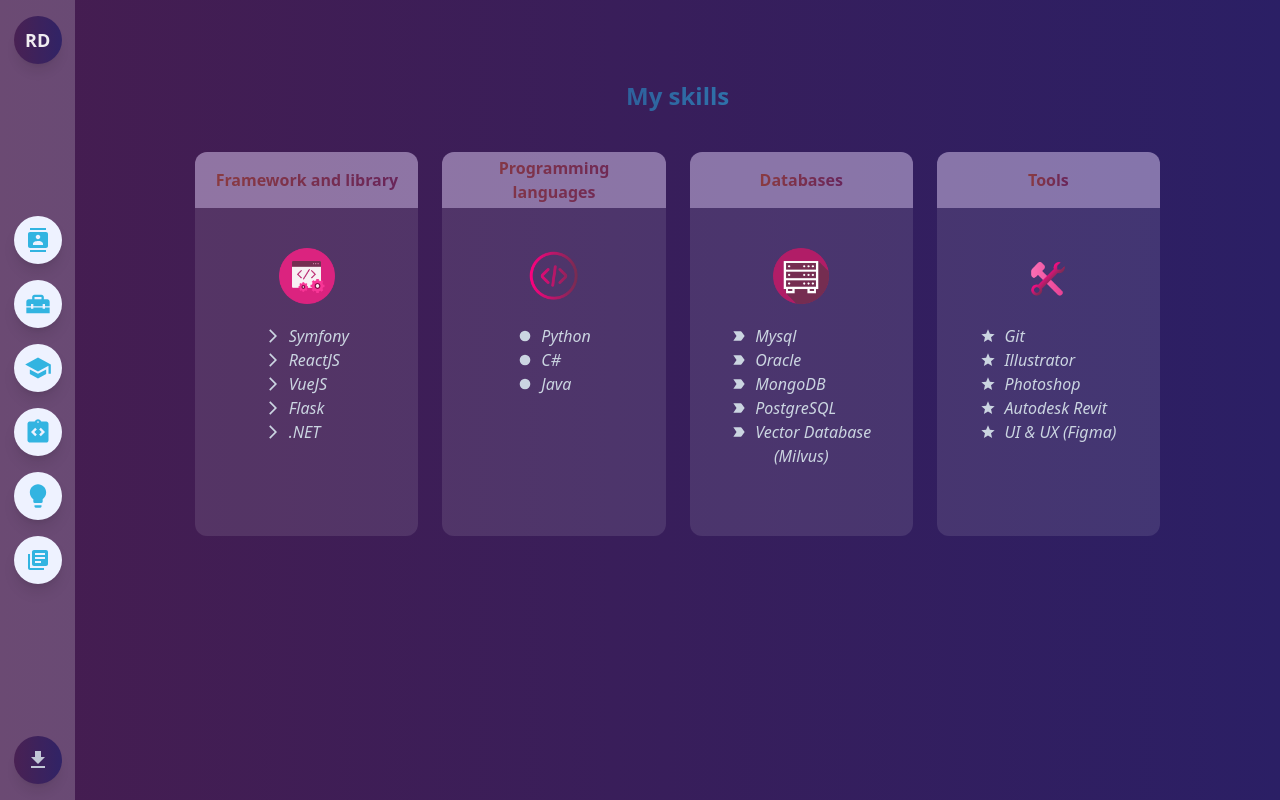
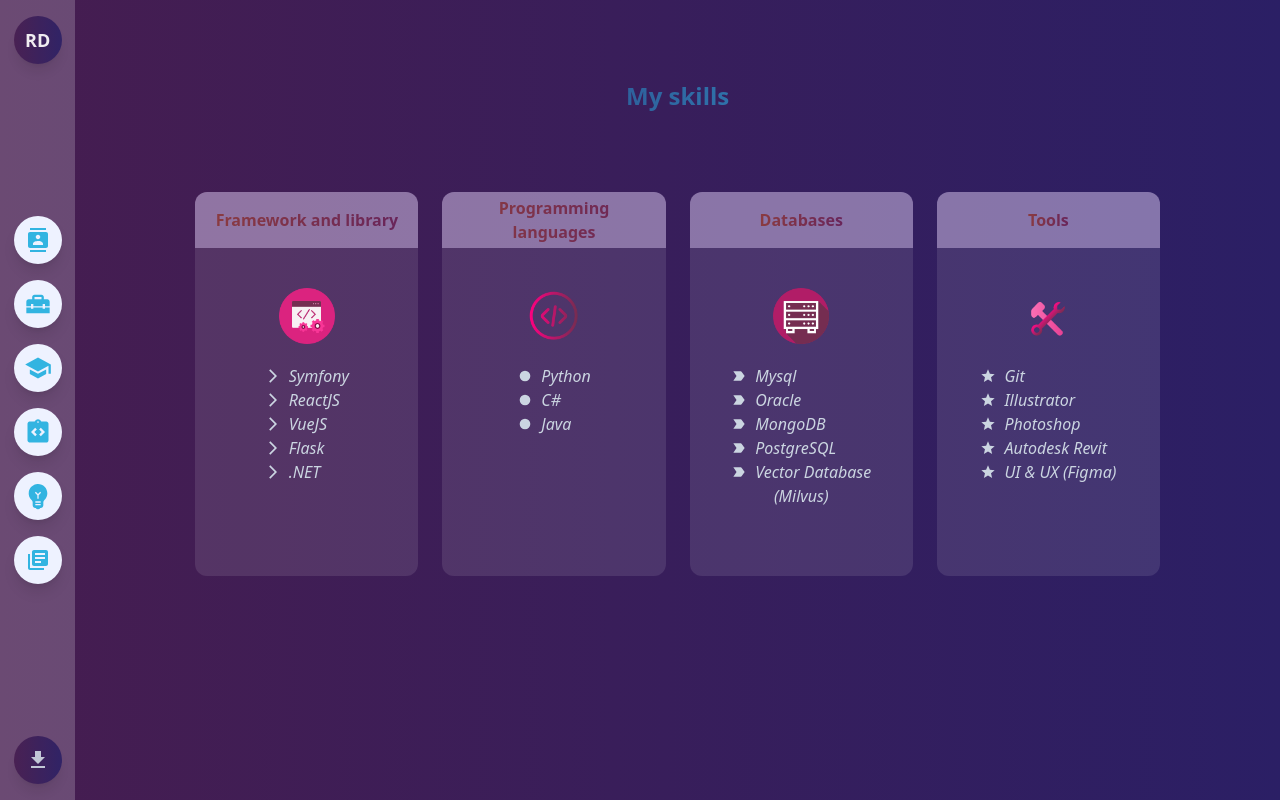
Before and after one commit to felanadiamondra/portfolio_, a React (Create React App) app: page /Skill in a window 1280 px wide. Built offline with nearby package versions, Linux system fonts and the light colour scheme.

Commit message:
Adding icon Sidebar

```diff
--- a/src/Components/Sidebar.js
+++ b/src/Components/Sidebar.js
@@ -3,7 +3,7 @@ import { useState } from "react";
 import { Link, Route, Routes } from "react-router-dom";
 import { MdContacts, MdHomeRepairService, MdSchool,
         MdIntegrationInstructions, MdLightbulb,
-        MdLibraryBooks, MdDownload, MdMenuOpen, MdClose, MdEngineering } from "react-icons/md";
+        MdLibraryBooks, MdDownload, MdMenuOpen, MdClose, MdEmojiObjects } from "react-icons/md";
 import Bio from "./Bio";
 import Certification from "./Certification";
 import Education from "./Education";
@@ -62,16 +62,6 @@ const Sidebar = () => {
                         className="w-12 h-12 p-2 flex items-center justify-center shadow-lg focus:text-slate-200 text-blue_picton duration-200 rounded-full bg-indigo-50 hover:text-slate-200 hover:bg-blue_picton dark:hover:text-light dark:hover:bg-sky-600 dark:bg-dark focus:outline-none focus:bg-blue_picton dark:focus:bg-sky-600 focus:ring-sky-500 transition hover:scale-110 ease-in-out"
                         >
                         <span class="sr-only">Work</span>
-                        {/* <svg
-                            class="w-7 h-7"
-                            xmlns="http://www.w3.org/2000/svg"
-                            fill="none"
-                            viewBox="0 0 24 24"
-                            stroke="currentColor"
-                        >
-                            <path fill-rule="evenodd" stroke-width="1.5" d="M7.5 5.25a3 3 0 0 1 3-3h3a3 3 0 0 1 3 3v.205c.933.085 1.857.197 2.774.334 1.454.218 2.476 1.483 2.476 2.917v3.033c0 1.211-.734 2.352-1.936 2.752A24.726 24.726 0 0 1 12 15.75c-2.73 0-5.357-.442-7.814-1.259-1.202-.4-1.936-1.541-1.936-2.752V8.706c0-1.434 1.022-2.7 2.476-2.917A48.814 48.814 0 0 1 7.5 5.455V5.25Zm7.5 0v.09a49.488 49.488 0 0 0-6 0v-.09a1.5 1.5 0 0 1 1.5-1.5h3a1.5 1.5 0 0 1 1.5 1.5Zm-3 8.25a.75.75 0 1 0 0-1.5.75.75 0 0 0 0 1.5Z" clip-rule="evenodd" />
-                            <path stroke-width="1.5" d="M3 18.4v-2.796a4.3 4.3 0 0 0 .713.31A26.226 26.226 0 0 0 12 17.25c2.892 0 5.68-.468 8.287-1.335.252-.084.49-.189.713-.311V18.4c0 1.452-1.047 2.728-2.523 2.923-2.12.282-4.282.427-6.477.427a49.19 49.19 0 0 1-6.477-.427C4.047 21.128 3 19.852 3 18.4Z" />
-                        </svg> */}
                         <MdHomeRepairService className="w-7 h-7"/>
                     </button>
                 </Link>
@@ -99,7 +89,7 @@ const Sidebar = () => {
                         className="w-12 h-12 p-2 flex items-center justify-center shadow-lg focus:text-slate-200 text-blue_picton duration-200 rounded-full bg-indigo-50 hover:text-slate-200 hover:bg-blue_picton dark:hover:text-light dark:hover:bg-sky-600 dark:bg-dark focus:outline-none focus:bg-blue_picton dark:focus:bg-sky-600 focus:ring-sky-500 hover:scale-110 transition ease-in-out"
                         >
                         <span class="sr-only">Skills</span>
-                        <MdLightbulb className="w-7 h-7"/>
+                        <MdEmojiObjects className="w-8 h-8"/>
                     </button>
                 </Link>
                 <Link to='/Certification'>
--- a/src/Components/Skill.js
+++ b/src/Components/Skill.js
@@ -12,7 +12,7 @@ const Skill = () => {
         from-dark_blue to-blue_picton font-bold text-lg sm:text-xl md:text-2xl mb-10">
              My skills
         </h1>
-        <div className="grid grid-cols-1 sm:grid-cols-2 md:grid-cols-3 lg:grid-cols-4 gap-6">
+        <div className="grid grid-cols-1 sm:grid-cols-2 md:grid-cols-3 lg:grid-cols-4 gap-6 mt-20">
         {/* Framework and library */}
             <div className="h-96 bg-white bg-opacity-10 rounded-xl">
                 <div className="h-14 p-5 text-center flex items-center justify-center
```
Also changed, not shown: 1 other file (tests, documents, lock files or other folders).
